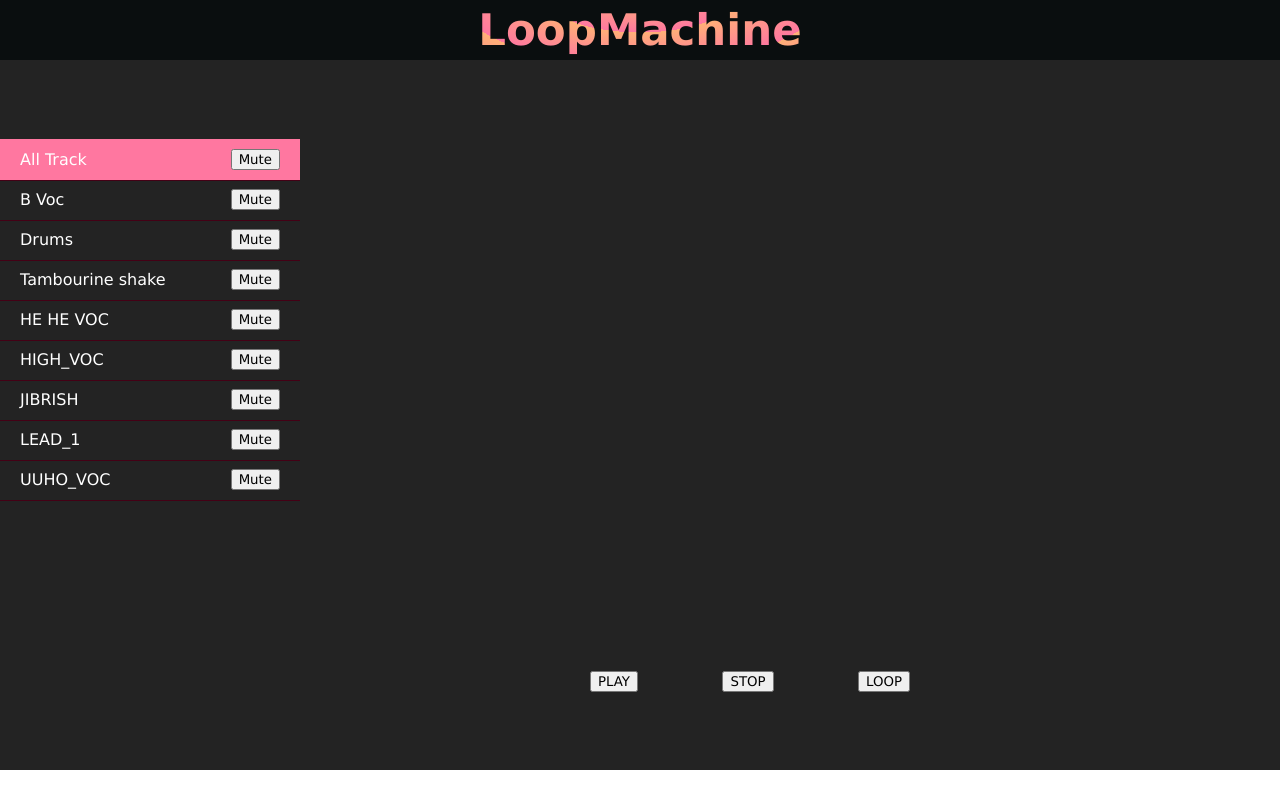
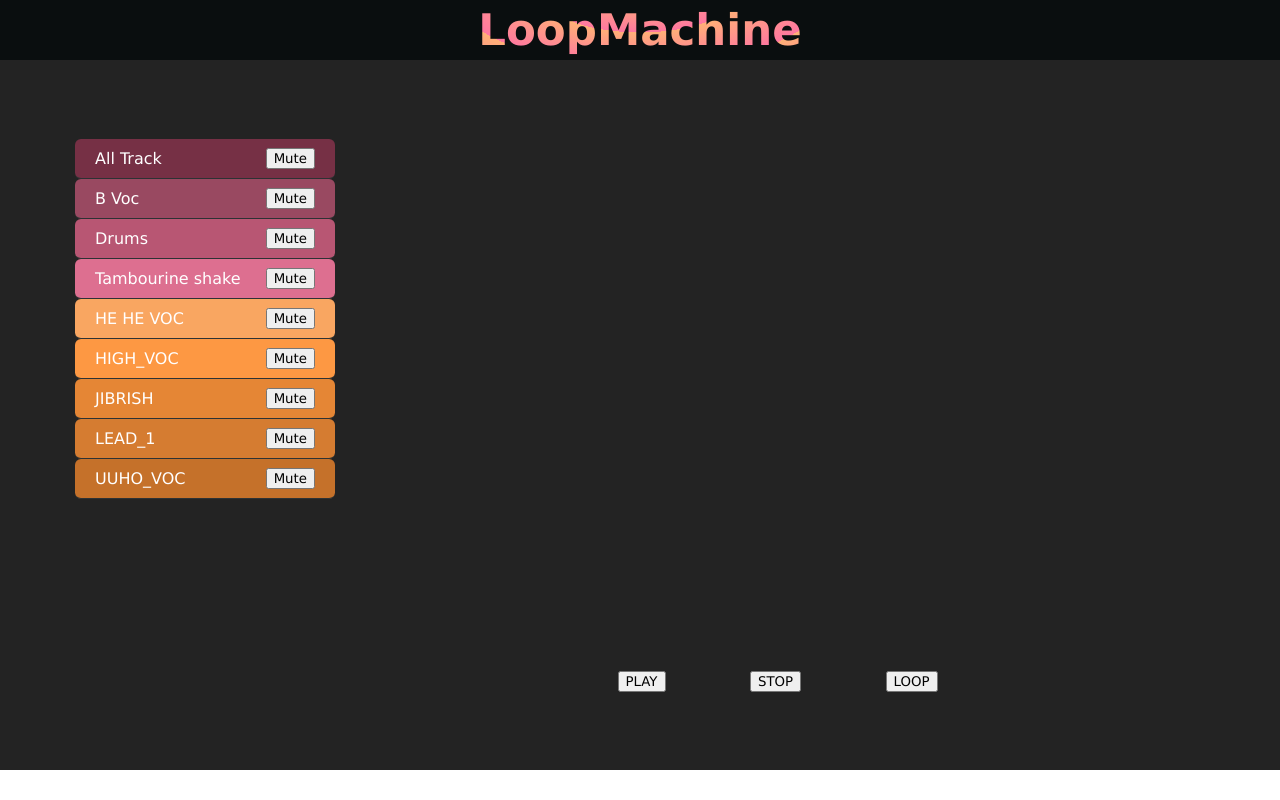
Before and after one commit to RoeeFurman/loopMachine, a Vue app: page / in a window 1280 px wide. Built offline with nearby package versions, Linux system fonts and the light colour scheme.

Commit message:
style: layers colors

```diff
--- a/index.html
+++ b/index.html
@@ -4,7 +4,7 @@
     <meta charset="UTF-8" />
     <link rel="icon" href="/favicon.ico" />
     <meta name="viewport" content="width=device-width, initial-scale=1.0" />
-    <title>Vite App</title>
+    <title>Loop Machine</title>
   </head>
   <body>
     <div id="app"></div>
--- a/src/scss/components/_actions.scss
+++ b/src/scss/components/_actions.scss
@@ -2,7 +2,7 @@
     display: flex;
     justify-content: space-between;
     padding: 0 40px;
-    grid-column: 2;
+    grid-column: 3;
     grid-row: 2;
     margin: auto;
     width: 400px;
--- a/src/scss/components/_home-page.scss
+++ b/src/scss/components/_home-page.scss
@@ -1,25 +1,4 @@
 .home {
   text-align: center;
 
-  .start-btn {
-    // width: 200px;
-    // margin: auto;
-    // background-color: lighten($mainBlack, 70);
-    // padding: 10px;
-    // border-radius: 30px;
-    // margin-bottom: 30px;
-    // transition: transform 0.8s, background-color 0.7s;
-
-    &:hover {
-      background-color: lighten($mainBlack, 80);
-      transform: scale(1.2);
-    }
-
-    a {
-      text-decoration: none;
-      color: black;
-      font-weight: 700;
-    }
-  }
-
 }
--- a/src/scss/components/_item-app.scss
+++ b/src/scss/components/_item-app.scss
@@ -33,6 +33,6 @@
   }
 
   >* {
-    grid-column: 1;
+    grid-column: 2;
   }
 }
--- a/src/scss/components/_item-preview.scss
+++ b/src/scss/components/_item-preview.scss
@@ -4,10 +4,12 @@
 
     .sound-layer {
         display: flex;
+        border-radius: 6px;
         justify-content: space-between;
         align-items: center;
-
+        border-bottom: 1px solid $mainGray;
         padding: 10px 20px;
-        border-bottom: 1px solid darken($mainPink, 60%);
+        height: 40px;
+        width: 260px;
     }
 }
--- a/src/scss/setup/_variables.scss
+++ b/src/scss/setup/_variables.scss
@@ -1,7 +1,10 @@
 $mainBlue: #ffb077;
 $mainPink: #ff77a0;
 $mainBlack: #0a0e0f;
+$mainGray: #2d3234;
 $main-background:#232323;
 $main-white: white;
-$gtc: 300px 1fr 80px;
+
+
+$gtc: 60px 260px 1fr 60px;
 $gtc2: 60px 1fr 60px;
--- a/src/services/itemService.js
+++ b/src/services/itemService.js
@@ -17,55 +17,67 @@ const items = [
         "name": "All Track",
         "fileURL": "ALL_TRACK.mp3",
         "isMuted": false,
-        "color": '#ff77a0',
+        "color": '#763045',
     },
     {
         "_id": utilService.makeId(5),
         "name": "B Voc",
         "fileURL": "B_VOC.mp3",
-        "isMuted": false
+        "isMuted": false,
+        "color": '#994961',
     },
     {
         "_id": utilService.makeId(5),
         "name": "Drums",
         "fileURL": "DRUMS.mp3",
-        "isMuted": false
+        "isMuted": false,
+        "color": '#b85673',
     },
     {
         "_id": utilService.makeId(5),
         "name": "Tambourine shake",
         "fileURL": "_tambourine_shake_higher.mp3",
-        "isMuted": false
+        "isMuted": false,
+        "color": '#dd6f90',
     },
     {
         "_id": utilService.makeId(5),
         "name": "HE HE VOC",
         "fileURL": "HE_HE_VOC.mp3",
-        "isMuted": false
+        "isMuted": false,
+        "color": '#f9a661',
     },
     {
         "_id": utilService.makeId(5),
         "name": "HIGH_VOC",
         "fileURL": "HIGH_VOC.mp3",
-        "isMuted": false
+        "isMuted": false,
+        "color": '#fd9843',
+
     },
     {
         "_id": utilService.makeId(5),
         "name": "JIBRISH",
         "fileURL": "JIBRISH.mp3",
-        "isMuted": false
+        "isMuted": false,
+        "color": '#e58635',
+
     },
     {
         "_id": utilService.makeId(5),
         "name": "LEAD_1",
         "fileURL": "LEAD_1.mp3",
-        "isMuted": false
+        "isMuted": false,
+        "color": '#d57c31',
+
     },
     {
         "_id": utilService.makeId(5),
         "name": "UUHO_VOC",
         "fileURL": "UUHO_VOC.mp3",
-        "isMuted": false
+        "isMuted": false,
+        "color": '#c5712a',
+
     },
 
 ];
--- a/vite.config.js
+++ b/vite.config.js
@@ -5,6 +5,7 @@ import vue from '@vitejs/plugin-vue'
 
 // https://vitejs.dev/config/
 export default defineConfig({
+  base: '/loopMachine',
   plugins: [vue()],
   resolve: {
     alias: {
```
Also changed, not shown: src/scss/components/_main-header.scss (+0 -7 lines).
